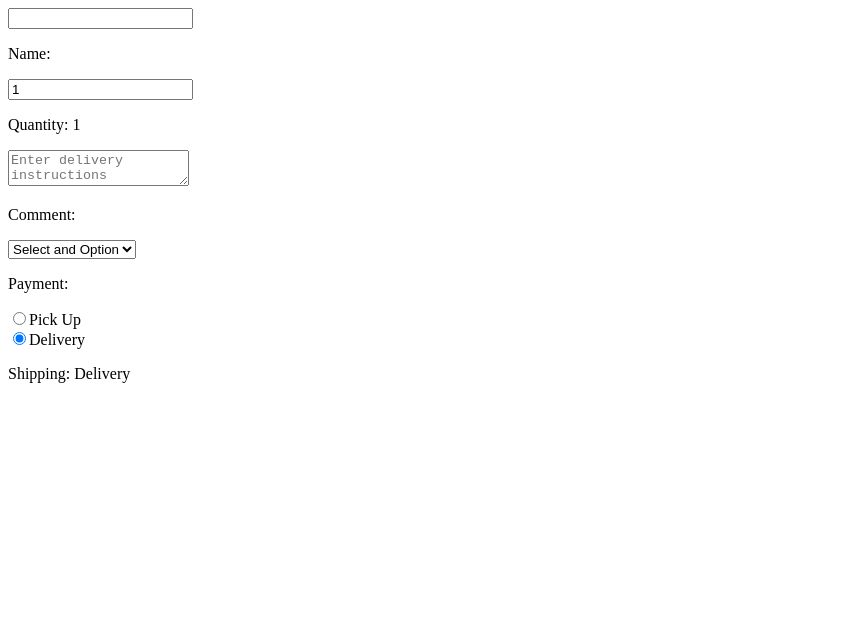
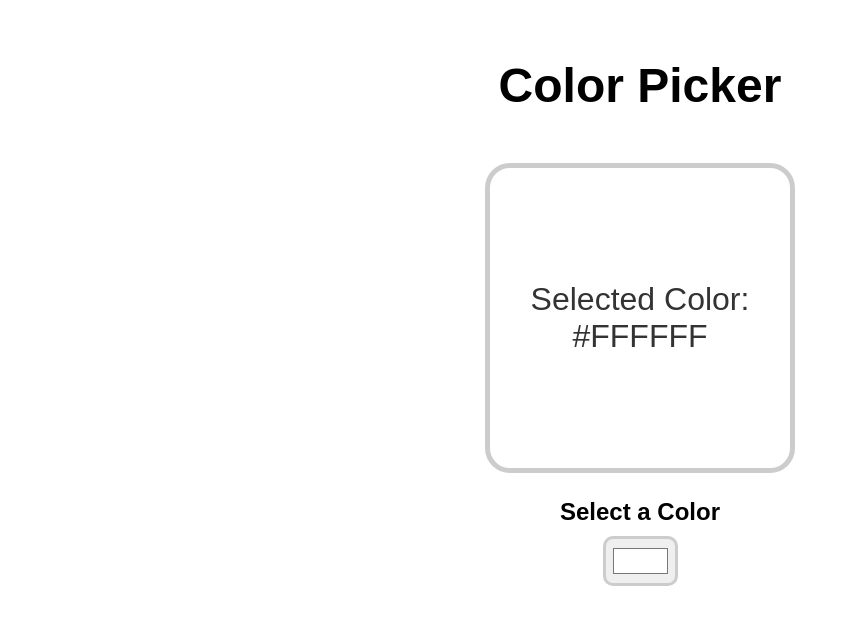
Before and after one commit to JL-Agbalo/bro_code_tutorial, a React (Vite) app: page / in a window 1280 px wide. Shown: the top 624 px of the page, without its empty margins (0-850 px from the left). Built offline with nearby package versions, Linux system fonts and the light colour scheme.

Commit message:
Creating Color picker

```diff
--- a/src/App.jsx
+++ b/src/App.jsx
@@ -7,6 +7,7 @@
 import ProfilePicture from "./ProfilePicture";
 import MyComponent from "./MyComponent";
 import MyComponent2 from "./MyComponent2";
+import ColorPicker from "./ColorPicker";
 function App() {
   const fruits = [{id: 1, name: "Apple", calories: 23},
   {id: 2, name: "Banana", calories: 21},
@@ -36,7 +37,8 @@
   {/* <ProfilePicture></ProfilePicture> */}
   {/* <MyComponent></MyComponent> */}
   {/* <Counter></Counter> */}
-  <MyComponent2></MyComponent2>
+  {/* <MyComponent2></MyComponent2> */}
+  <ColorPicker></ColorPicker>
   </>
   );
 }
--- a/src/ColorPicker.jsx
+++ b/src/ColorPicker.jsx
@@ -0,0 +1,21 @@
+import React, {useState} from 'react'
+
+function ColorPicker() {
+    const [color, setColor] = useState("#FFFFFF")
+
+    function handleColorChange(event){
+        setColor(event.target.value);
+    }
+  return (
+    <div className='color-picker-container'>
+        <h1>Color Picker</h1>
+        <div className='color-display' style={{backgroundColor: color}}>
+            <p>Selected Color: {color}</p>
+        </div>
+        <label htmlFor="" >Select a Color</label>
+        <input type="color" value={color} onChange={handleColorChange}/>
+    </div>
+  )
+}
+
+export default ColorPicker
--- a/src/index.css
+++ b/src/index.css
@@ -121,3 +121,51 @@
   background-color: hsl(197, 100%, 30%);
 
 }
+
+body{
+  font-family: Arial, Helvetica, sans-serif;
+
+}
+
+.color-picker-container{
+  display: flex;
+  flex-direction: column;
+  align-items: center;
+}
+
+h1{
+  margin: 50px;
+  font-size: 3rem;
+}
+
+.color-display{
+  width: 300px;
+  height: 300px;
+  display: flex;
+  justify-content: center;
+  align-items: center;
+  border: 5px solid hsl(0, 0%, 80%);
+  border-radius: 25px;
+  margin-bottom: 25px;
+  transition: 0.25s ease;
+}
+
+.color-display p{
+  color: hsl(0, 0%, 20%);
+  font-size: 2rem;
+  text-align: center;
+}
+
+label{
+  font-size: 1.5rem;
+  font-weight: bold;
+  margin-bottom: 10px;
+}
+
+input[type="color"]{
+  width: 75px;
+  height: 50px;
+  padding: 5px;
+  border-radius: 10px;
+  border: 3px solid hsl(0, 0%, 80%);
+}
```
